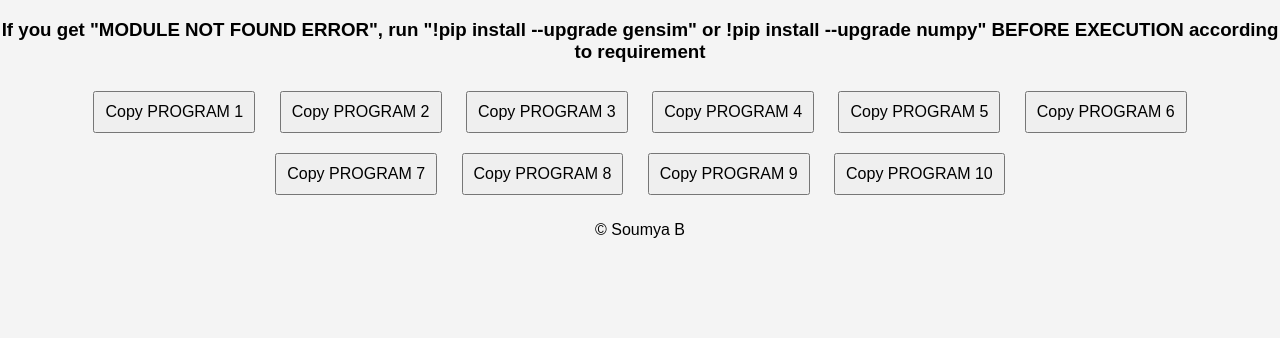
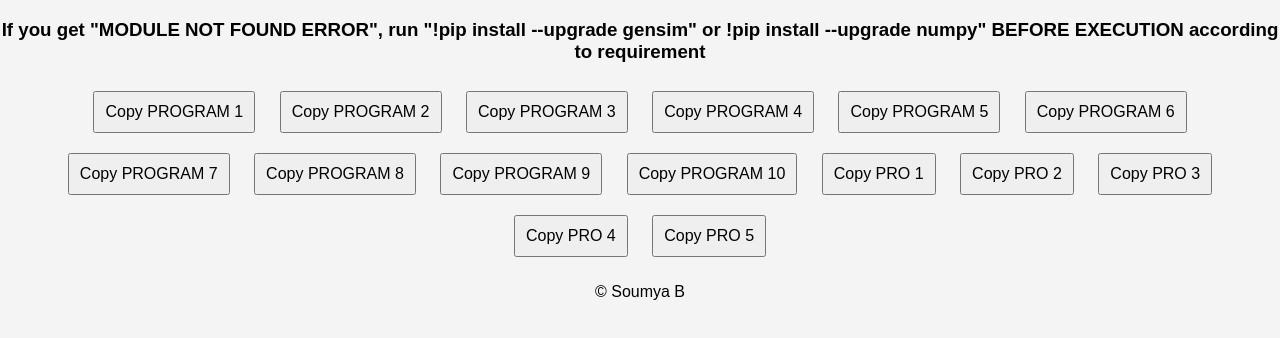
Before and after one commit to soumyacs3/6thsem, a plain HTML site: page gen.html in a window 1280 px wide. Shown: the part 104-442 px from the top of the page. Drawn offline with Linux system fonts and the light colour scheme.

Commit message:
Update gen.html

```diff
--- a/gen.html
+++ b/gen.html
@@ -47,6 +47,11 @@
     <button onclick="copyText('pro8.txt')">Copy PROGRAM 8</button>
     <button onclick="copyText('pro9.txt')">Copy PROGRAM 9</button>
     <button onclick="copyText('pro10.txt')">Copy PROGRAM 10</button>
+    <button onclick="copyText('pro1copy.txt')">Copy PRO 1</button>
+    <button onclick="copyText('pro2copy.txt')">Copy PRO 2</button>
+    <button onclick="copyText('pro3copy.txt')">Copy PRO 3</button>
+    <button onclick="copyText('pro4copy.txt')">Copy PRO 4</button>
+    <button onclick="copyText('pro5copy.txt')">Copy PRO 5</button>
 
     <script>
         function copyText(fileName) {
```
